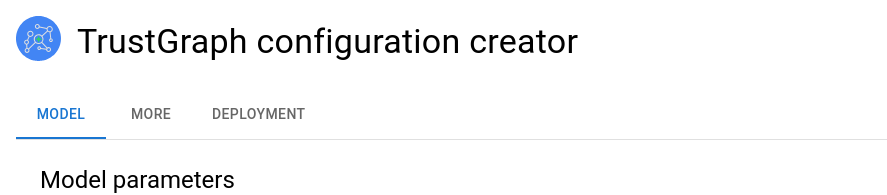
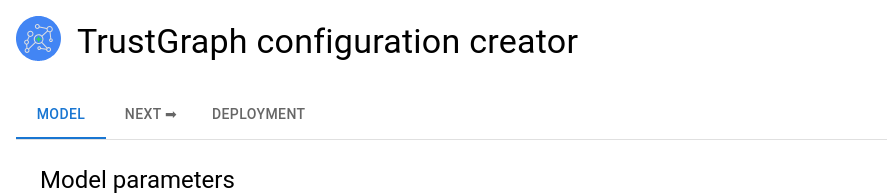
Before and after one commit to trustgraph-ai/simple-config-ui, a React (Vite) app: page / in a window 1280 px wide. Shown: the top 195 px of the page, without its empty margins (0-887 px from the left). Built offline with nearby package versions, Linux system fonts and the light colour scheme.

Commit message:
Tweak tab name

```diff
--- a/src/simple-editor/Configuration.tsx
+++ b/src/simple-editor/Configuration.tsx
@@ -44,7 +44,7 @@ const tabs = (opts : Set<string>) => {
 
     let tabs = [
         <Tab key="model" value="model" label="Model"/>,
-        <Tab key="more" value="more" label="More"/>
+        <Tab key="more" value="more" label="Next ➡"/>
     ];
 
     if (opts.has(DEFINITIONS_PROMPT))
```
